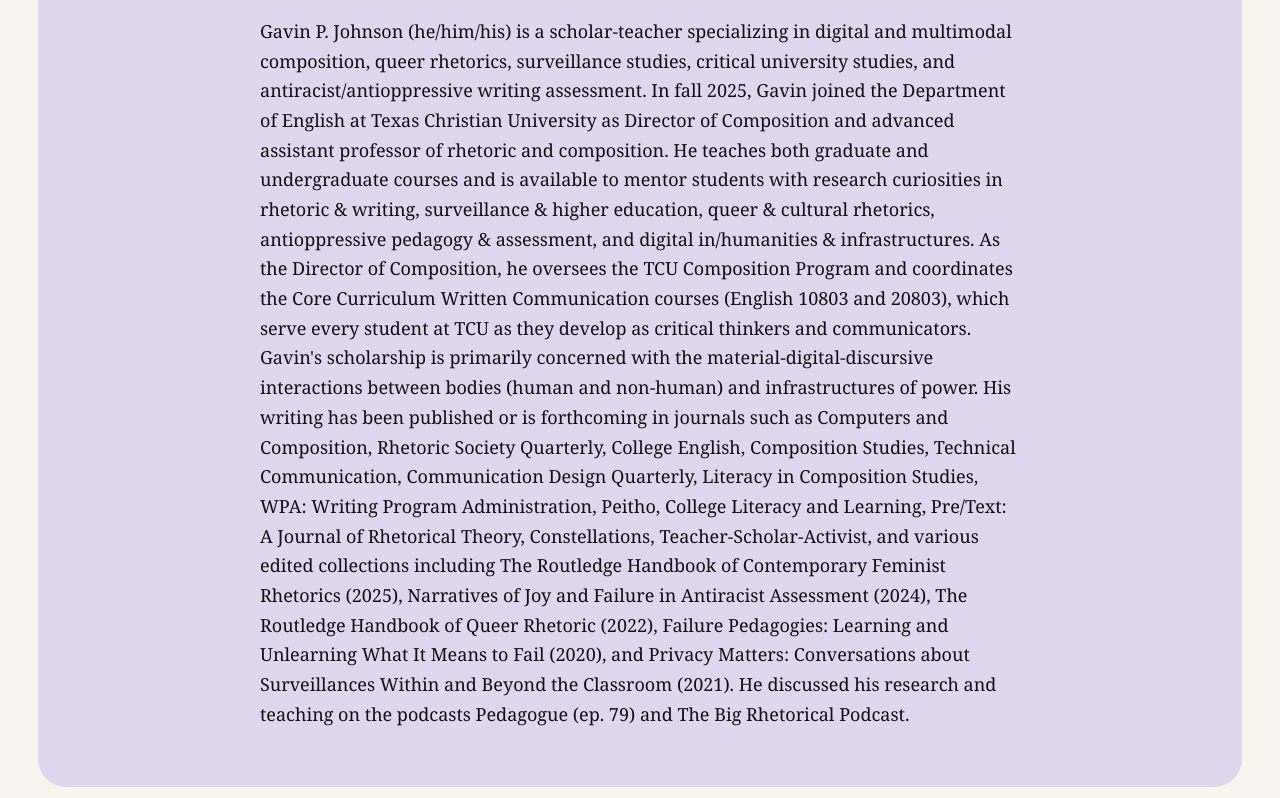
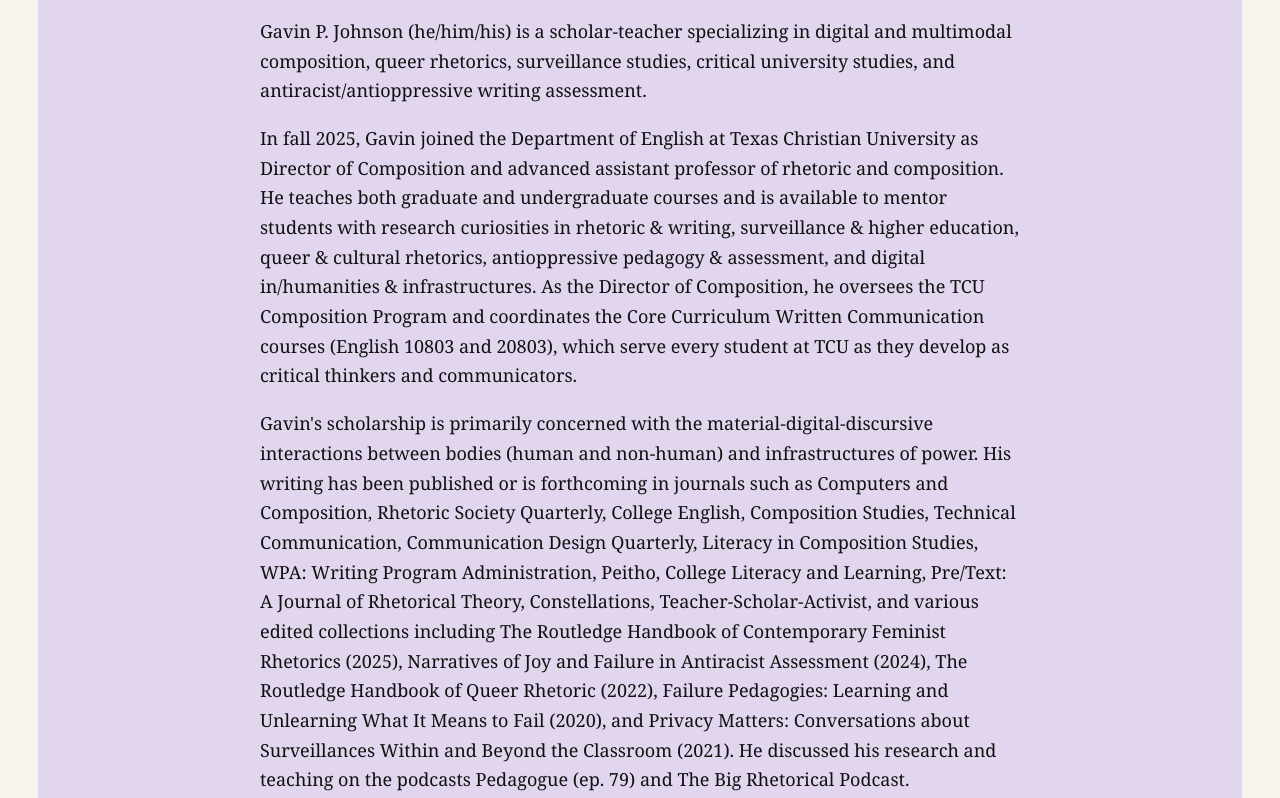
Before and after one commit to SALENROD28/DisputatioCFP, a plain HTML site: page contributing-author-1.html in a window 1280 px wide. Shown: the part 786-1584 px from the top of the page. Drawn offline with Linux system fonts and the light colour scheme.

Commit message:
Update contributing-author-1.html

```diff
--- a/contributing-author-1.html
+++ b/contributing-author-1.html
@@ -167,9 +167,9 @@
 
       <section class="overview" aria-labelledby="overview-heading">
         <h2 id="overview-heading">Overview</h2>
-        <p>Gavin P. Johnson (he/him/his) is a scholar-teacher specializing in digital and multimodal composition, queer rhetorics, surveillance studies, critical university studies, and antiracist/antioppressive writing assessment.
-           In fall 2025, Gavin joined the Department of English at Texas Christian University as Director of Composition and advanced assistant professor of rhetoric and composition. He teaches both graduate and undergraduate courses and is available to mentor students with research curiosities in rhetoric & writing, surveillance & higher education, queer & cultural rhetorics, antioppressive pedagogy & assessment, and digital in/humanities & infrastructures. As the Director of Composition, he oversees the TCU Composition Program and coordinates the Core Curriculum Written Communication courses (English 10803 and 20803), which serve every student at TCU as they develop as critical thinkers and communicators.
-           Gavin's scholarship is primarily concerned with the material-digital-discursive interactions between bodies (human and non-human) and infrastructures of power. His writing has been published or is forthcoming in journals such as Computers and Composition, Rhetoric Society Quarterly, College English, Composition Studies, Technical Communication, Communication Design Quarterly, Literacy in Composition Studies, WPA: Writing Program Administration, Peitho, College Literacy and Learning, Pre/Text: A Journal of Rhetorical Theory, Constellations, Teacher-Scholar-Activist, and various edited collections including The Routledge Handbook of Contemporary Feminist Rhetorics (2025), Narratives of Joy and Failure in Antiracist Assessment (2024), The Routledge Handbook of Queer Rhetoric (2022), Failure Pedagogies: Learning and Unlearning What It Means to Fail (2020), and Privacy Matters: Conversations about Surveillances Within and Beyond the Classroom (2021). He discussed his research and teaching on the podcasts Pedagogue (ep. 79) and The Big Rhetorical Podcast.</p>
+        <p>Gavin P. Johnson (he/him/his) is a scholar-teacher specializing in digital and multimodal composition, queer rhetorics, surveillance studies, critical university studies, and antiracist/antioppressive writing assessment.</p>
+        <p>In fall 2025, Gavin joined the Department of English at Texas Christian University as Director of Composition and advanced assistant professor of rhetoric and composition. He teaches both graduate and undergraduate courses and is available to mentor students with research curiosities in rhetoric & writing, surveillance & higher education, queer & cultural rhetorics, antioppressive pedagogy & assessment, and digital in/humanities & infrastructures. As the Director of Composition, he oversees the TCU Composition Program and coordinates the Core Curriculum Written Communication courses (English 10803 and 20803), which serve every student at TCU as they develop as critical thinkers and communicators.</p>
+        <p>Gavin's scholarship is primarily concerned with the material-digital-discursive interactions between bodies (human and non-human) and infrastructures of power. His writing has been published or is forthcoming in journals such as Computers and Composition, Rhetoric Society Quarterly, College English, Composition Studies, Technical Communication, Communication Design Quarterly, Literacy in Composition Studies, WPA: Writing Program Administration, Peitho, College Literacy and Learning, Pre/Text: A Journal of Rhetorical Theory, Constellations, Teacher-Scholar-Activist, and various edited collections including The Routledge Handbook of Contemporary Feminist Rhetorics (2025), Narratives of Joy and Failure in Antiracist Assessment (2024), The Routledge Handbook of Queer Rhetoric (2022), Failure Pedagogies: Learning and Unlearning What It Means to Fail (2020), and Privacy Matters: Conversations about Surveillances Within and Beyond the Classroom (2021). He discussed his research and teaching on the podcasts Pedagogue (ep. 79) and The Big Rhetorical Podcast.</p>
       </section>
     </main>
 
```
